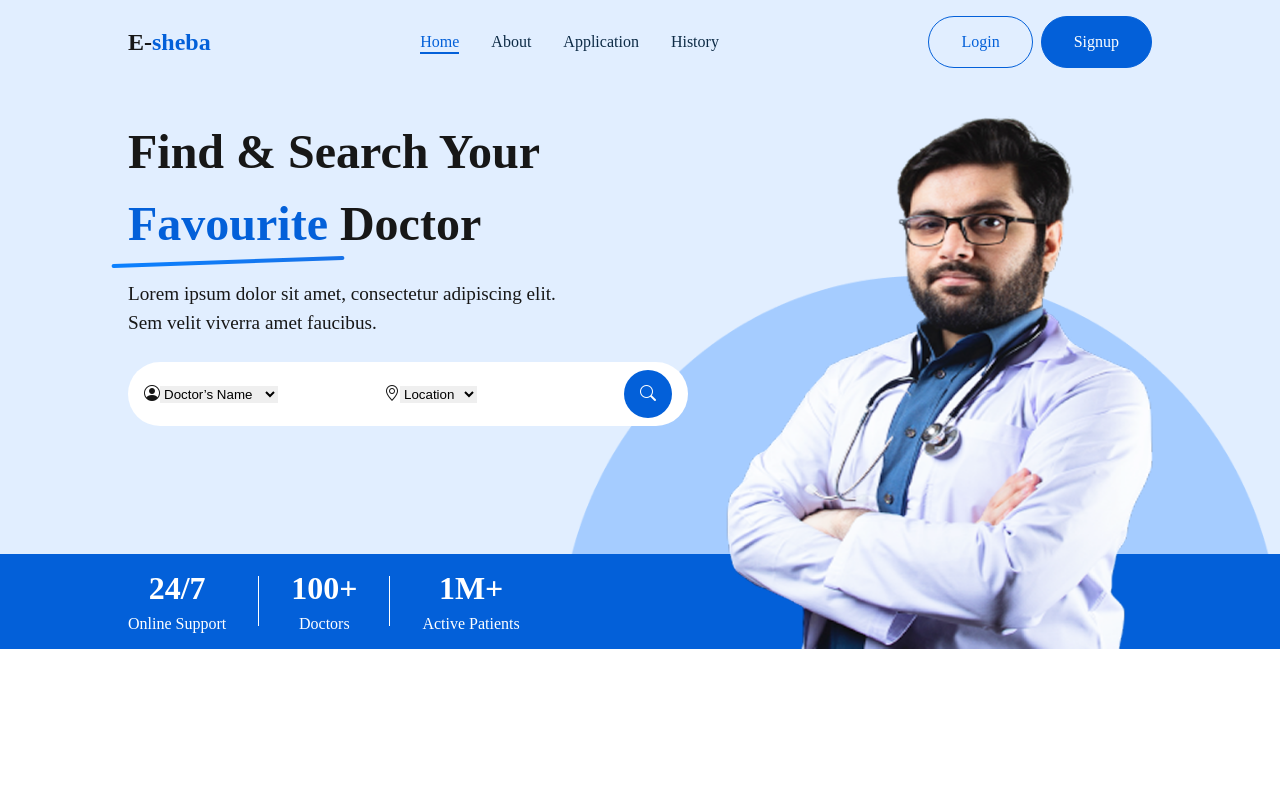
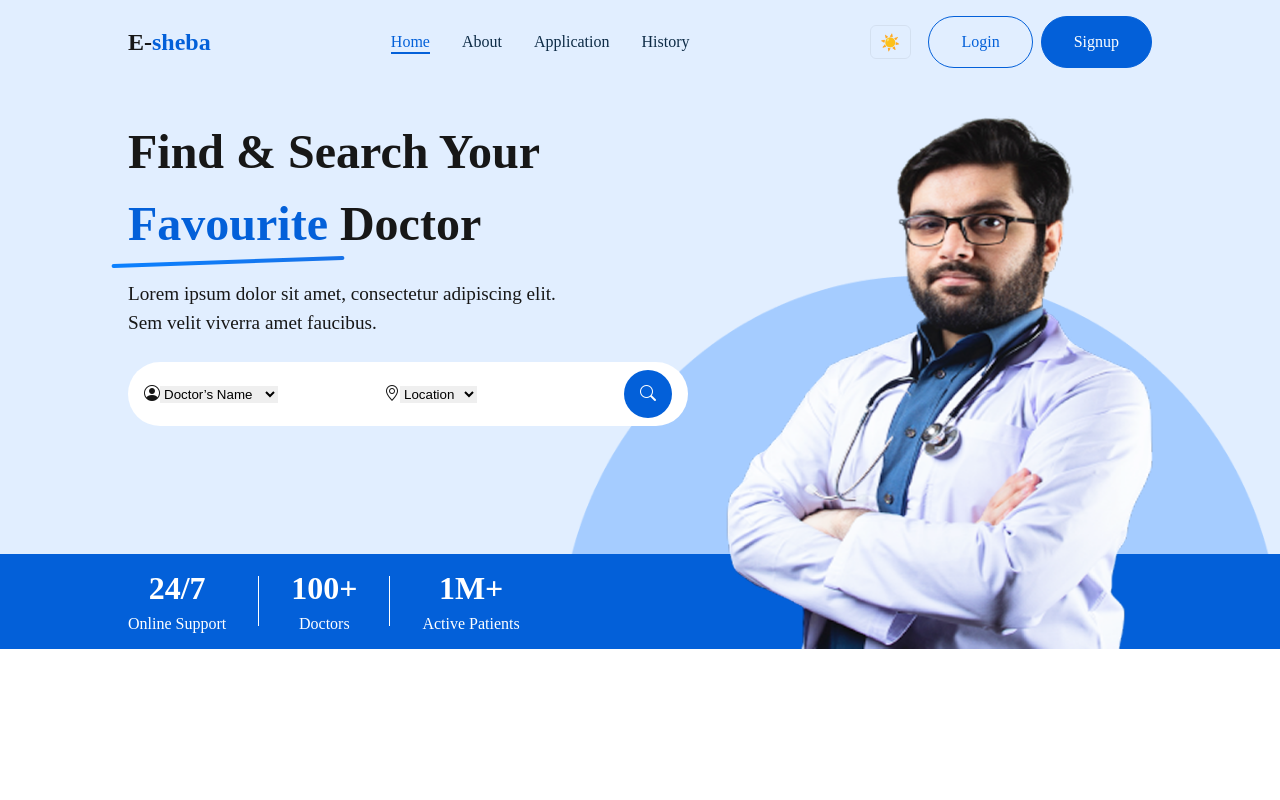
Before and after one commit to Hadi20Diab/DigitalHubFirstProject, a Next.js app in the folder my-app/: page / in a window 1280 px wide. Shown: the top 800 px of the page. Built offline with nearby package versions, Linux system fonts and the light colour scheme.

Commit message:
feat: implement theme toggle functionality in Navbar component

```diff
--- a/my-app/app/components/navbar/Navbar.jsx
+++ b/my-app/app/components/navbar/Navbar.jsx
@@ -1,5 +1,5 @@
 "use client";
-import React from "react";
+import React, { useEffect, useState } from "react";
 import Link from "next/link";
 import { usePathname } from "next/navigation";
 import HeroSection from "@/app/components/HeroSection/HeroSection";
@@ -7,6 +7,34 @@ import "./Navbar.scss"
 
 const Navbar = () => {
     const pathname = usePathname();
+
+    const [theme, setTheme] = useState("light");
+
+    useEffect(() => {
+        try {
+            const stored = localStorage.getItem("theme");
+            if (stored === "light" || stored === "dark") {
+                setTheme(stored);
+                document.documentElement.setAttribute("data-theme", stored);
+            } else {
+                const prefersDark = window.matchMedia && window.matchMedia('(prefers-color-scheme: dark)').matches;
+                const initial = prefersDark ? "dark" : "light";
+                setTheme(initial);
+                document.documentElement.setAttribute("data-theme", initial);
+            }
+        } catch (e) {
+            // localStorage might be unavailable in some environments
+        }
+    }, []);
+
+    const toggleTheme = () => {
+        const next = theme === "dark" ? "light" : "dark";
+        setTheme(next);
+        try {
+            localStorage.setItem("theme", next);
+        } catch (e) {}
+        document.documentElement.setAttribute("data-theme", next);
+    };
 
     return (
         <>
@@ -21,6 +49,9 @@ const Navbar = () => {
                     </ul>
                 </nav>
                 <div className="row">
+                    <button type="button" className="theme-toggle" onClick={toggleTheme} aria-label="Toggle theme">
+                        {theme === "dark" ? "🌙" : "☀️"}
+                    </button>
                     <Link href="/login" className="button button-1">Login</Link>
                     <Link href="/signup" className="button button-2">Signup</Link>
                 </div>
--- a/my-app/app/globals.css
+++ b/my-app/app/globals.css
@@ -33,12 +33,38 @@ body {
   font-family: Arial, Helvetica, sans-serif;
   -webkit-font-smoothing: antialiased;
   -moz-osx-font-smoothing: grayscale;
+  transition: background 200ms ease, color 200ms ease;
 }
 
 * {
   box-sizing: border-box;
   padding: 0;
   margin: 0;
+}
+
+/* Theme override when toggled via `html[data-theme="dark"]` */
+html[data-theme="dark"] {
+  --background: #0a0a0a;
+  --foreground: #ededed;
+  --primary-color: #3399FF;
+  --secoundary-color: #1a1a1a;
+  --primary-text-color: #ededed;
+  --secoundary-text-color: #FFFFFF;
+}
+
+/* Simple theme-toggle button styling */
+.theme-toggle {
+  background: transparent;
+  border: 1px solid rgba(0,0,0,0.06);
+  padding: 0.4rem 0.6rem;
+  border-radius: 6px;
+  cursor: pointer;
+  font-size: 1rem;
+  margin-right: 0.6rem;
+}
+
+html[data-theme="dark"] .theme-toggle {
+  border-color: rgba(255,255,255,0.12);
 }
 
 @media (prefers-color-scheme: dark) {
```
